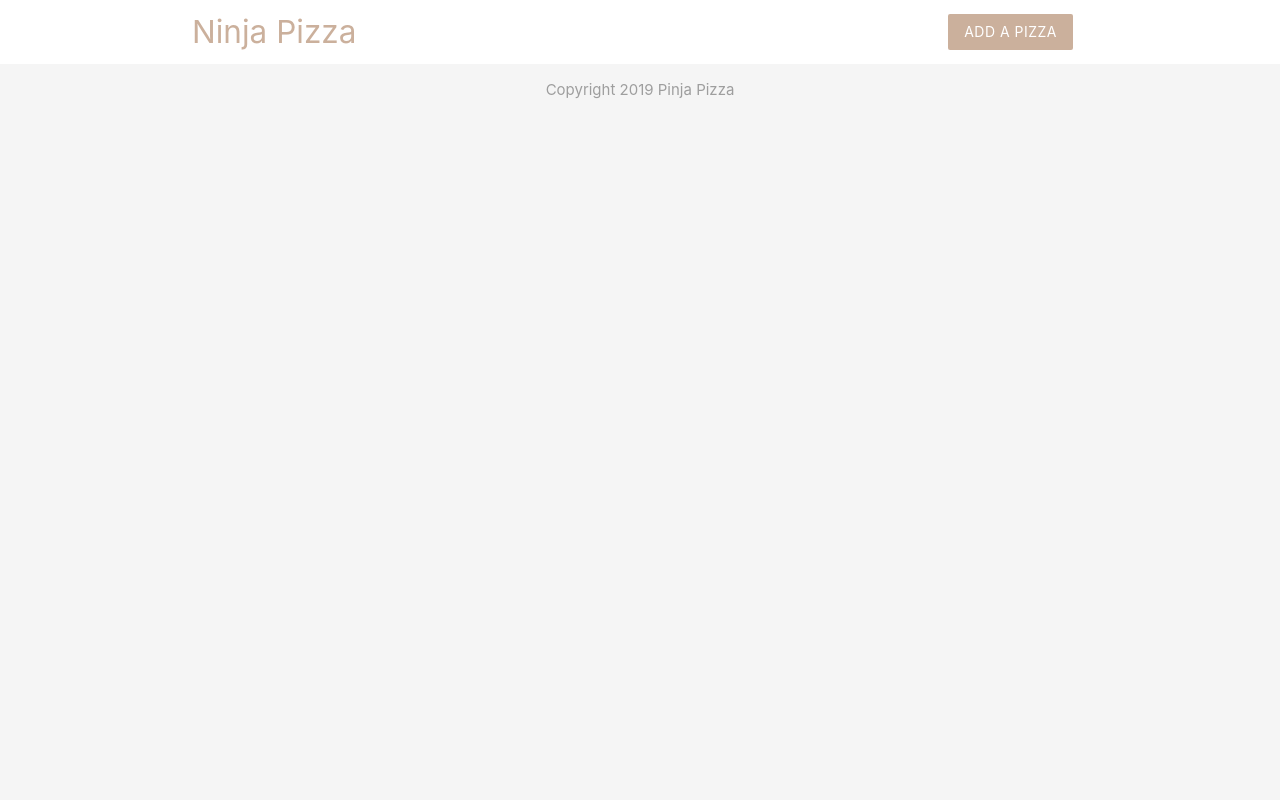
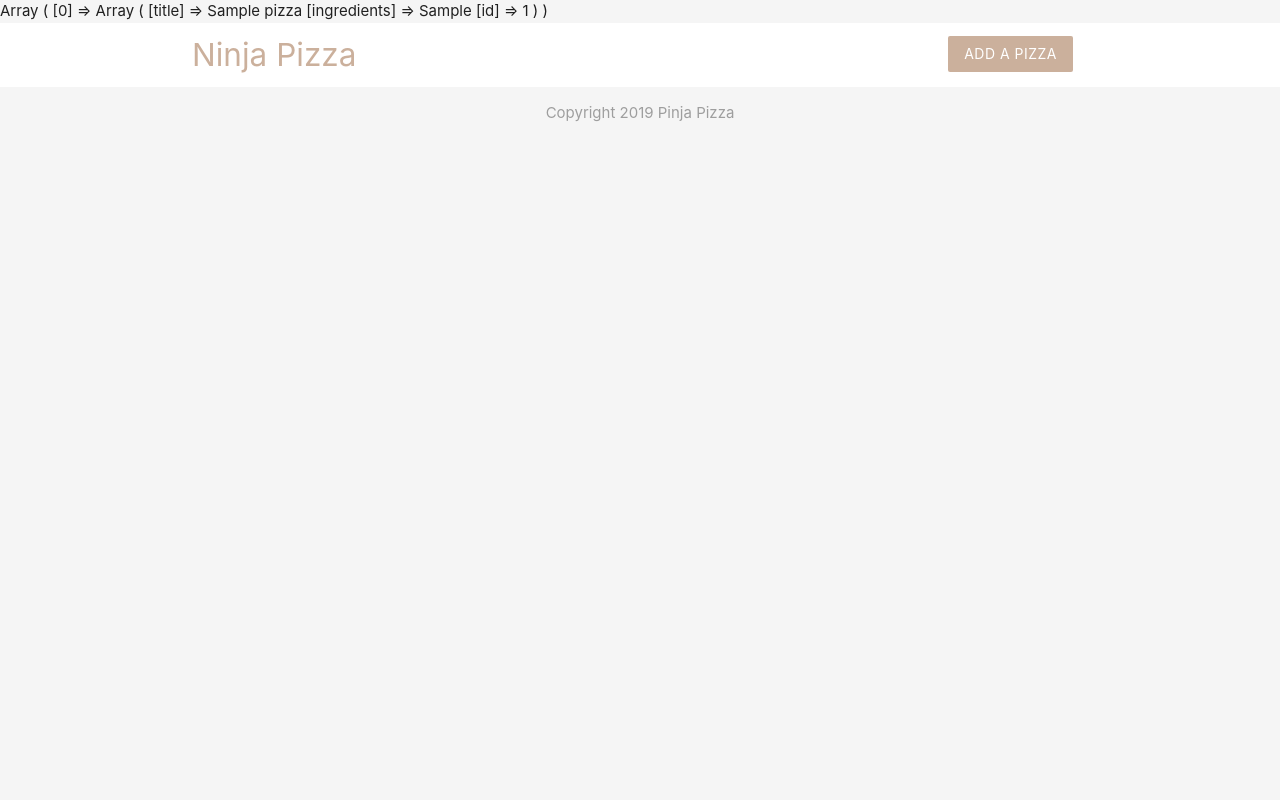
Before and after one commit to biagiola/php-and-sql, a PHP site: page / in a window 1280 px wide. Run offline with PHP 8.4, Linux system fonts and the light colour scheme; tables that the repository leaves empty or names only in its code hold one stand-in row (values such as "Sample post").

Commit message:
getting data from db

```diff
--- a/index.php
+++ b/index.php
@@ -11,6 +11,18 @@
 
     }
 
+    // write query for all pizzas
+    $sql = 'SELECT title, ingredients, id FROM pizzas';
+
+    // make query and get result
+    $result = mysqli_query($conn, $sql);
+
+    // fetch the resulting rows as an array
+    $pizzas = mysqli_fetch_all($result, MYSQLI_ASSOC); // MYSQLI_ASSOC means the way that we want the return (as an array)
+
+    print_r($pizzas);
+
+
 ?>
 <!DOCTYPE html>
 <html>
```
